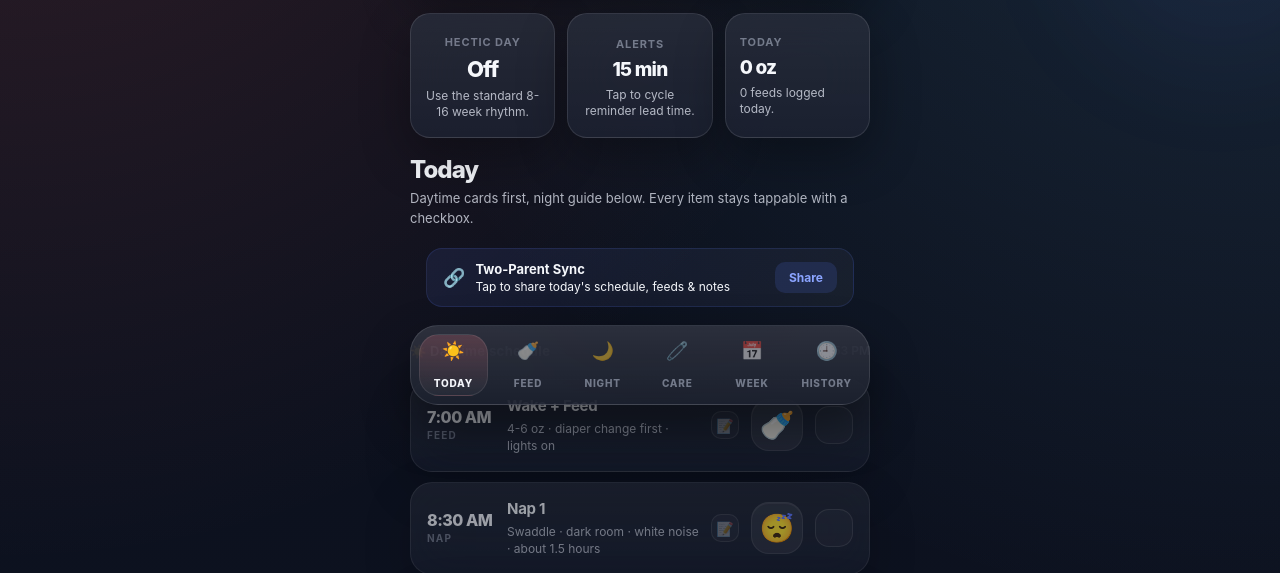
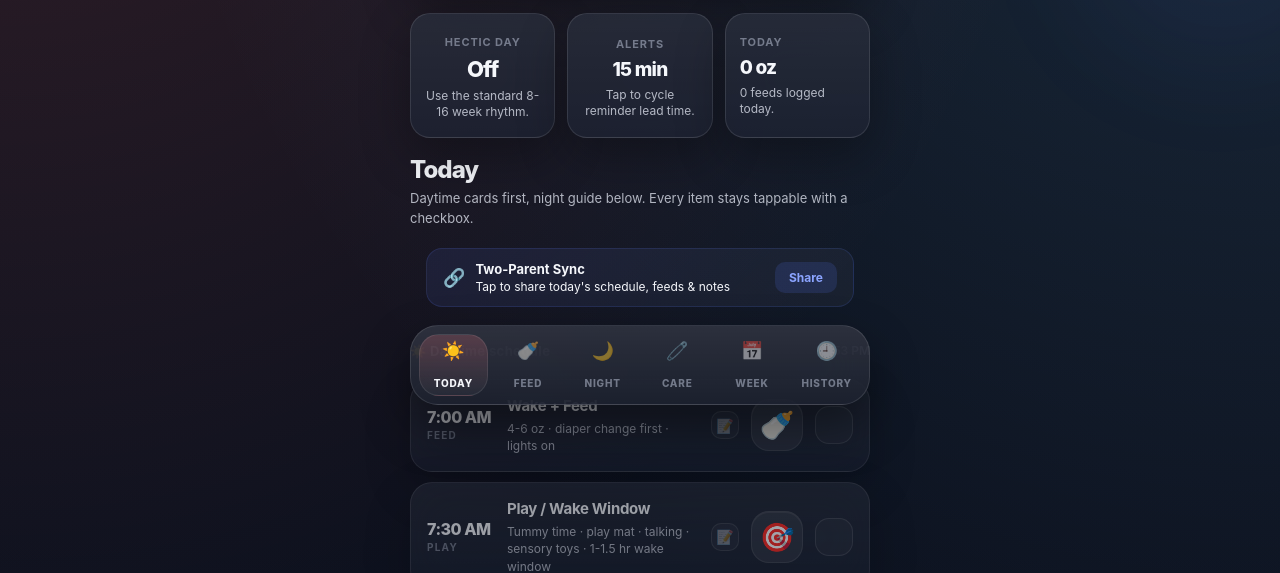
Before and after one commit to devjason41/devjason41.github.io, a plain HTML site: page baby/index.html in a window 1280 px wide. Shown: the part 385-958 px from the top of the page. Drawn offline with Linux system fonts and the light colour scheme.

Commit message:
v11: add play/wake window entries, alerts only for wake/sleep/feed (not play)

```diff
--- a/baby/index.html
+++ b/baby/index.html
@@ -1598,35 +1598,40 @@
   };
 
   const DAY_SCHEDULE = [
-    { id: "d0", displayTime: "7:00 AM", minutes: 7 * 60, label: "Wake + Feed", detail: "4-6 oz · diaper change first · lights on", emoji: "🍼", kind: "feed", tone: "day" },
-    { id: "d1", displayTime: "8:30 AM", minutes: 8 * 60 + 30, label: "Nap 1", detail: "Swaddle · dark room · white noise · about 1.5 hours", emoji: "😴", kind: "nap", tone: "day" },
-    { id: "d2", displayTime: "10:00 AM", minutes: 10 * 60, label: "Wake + Feed", detail: "4-6 oz · tummy time · play", emoji: "🍼", kind: "feed", tone: "day" },
-    { id: "d3", displayTime: "11:30 AM", minutes: 11 * 60 + 30, label: "Nap 2", detail: "Dark room · white noise · about 1.5 hours", emoji: "😴", kind: "nap", tone: "day" },
-    { id: "d4", displayTime: "1:00 PM", minutes: 13 * 60, label: "Wake + Feed", detail: "4-6 oz · reset with a diaper change first", emoji: "🍼", kind: "feed", tone: "day" },
-    { id: "d5", displayTime: "2:30 PM", minutes: 14 * 60 + 30, label: "Nap 3", detail: "Dark room · swaddle · about 1.5 hours", emoji: "😴", kind: "nap", tone: "day" },
-    { id: "d6", displayTime: "4:00 PM", minutes: 16 * 60, label: "Wake + Feed", detail: "4-6 oz · upright hold after the bottle", emoji: "🍼", kind: "feed", tone: "day" },
-    { id: "d7", displayTime: "5:15 PM", minutes: 17 * 60 + 15, label: "Catnap", detail: "30-45 minutes · end by 5:45 PM", emoji: "🌤️", kind: "nap", tone: "day" }
+    { id: "d0", displayTime: "7:00 AM", minutes: 7 * 60, label: "Wake + Feed", detail: "4-6 oz · diaper change first · lights on", emoji: "🍼", kind: "feed", tone: "day", alert: true },
+    { id: "d0p", displayTime: "7:30 AM", minutes: 7 * 60 + 30, label: "Play / Wake Window", detail: "Tummy time · play mat · talking · sensory toys · 1-1.5 hr wake window", emoji: "🎯", kind: "play", tone: "day", alert: false },
+    { id: "d1", displayTime: "8:30 AM", minutes: 8 * 60 + 30, label: "Nap 1", detail: "Swaddle · dark room · white noise · about 1.5 hours", emoji: "😴", kind: "nap", tone: "day", alert: true },
+    { id: "d2", displayTime: "10:00 AM", minutes: 10 * 60, label: "Wake + Feed", detail: "4-6 oz · diaper change", emoji: "🍼", kind: "feed", tone: "day", alert: true },
+    { id: "d2p", displayTime: "10:30 AM", minutes: 10 * 60 + 30, label: "Play / Wake Window", detail: "Tummy time · read a book · mirror play · high-contrast cards", emoji: "🎯", kind: "play", tone: "day", alert: false },
+    { id: "d3", displayTime: "11:30 AM", minutes: 11 * 60 + 30, label: "Nap 2", detail: "Dark room · white noise · about 1.5 hours", emoji: "😴", kind: "nap", tone: "day", alert: true },
+    { id: "d4", displayTime: "1:00 PM", minutes: 13 * 60, label: "Wake + Feed", detail: "4-6 oz · diaper change first", emoji: "🍼", kind: "feed", tone: "day", alert: true },
+    { id: "d4p", displayTime: "1:30 PM", minutes: 13 * 60 + 30, label: "Play / Wake Window", detail: "Floor time · kick and play · gentle bouncing · songs", emoji: "🎯", kind: "play", tone: "day", alert: false },
+    { id: "d5", displayTime: "2:30 PM", minutes: 14 * 60 + 30, label: "Nap 3", detail: "Dark room · swaddle · about 1.5 hours", emoji: "😴", kind: "nap", tone: "day", alert: true },
+    { id: "d6", displayTime: "4:00 PM", minutes: 16 * 60, label: "Wake + Feed", detail: "4-6 oz · upright hold after the bottle", emoji: "🍼", kind: "feed", tone: "day", alert: true },
+    { id: "d6p", displayTime: "4:30 PM", minutes: 16 * 60 + 30, label: "Play / Wake Window", detail: "Gentle activity · don't overstimulate before catnap", emoji: "🎯", kind: "play", tone: "day", alert: false },
+    { id: "d7", displayTime: "5:15 PM", minutes: 17 * 60 + 15, label: "Catnap", detail: "30-45 minutes · end by 5:45 PM", emoji: "🌤️", kind: "nap", tone: "day", alert: true }
   ];
 
   const HECTIC_SCHEDULE = [
-    { id: "d0", displayTime: "7:00 AM", minutes: 7 * 60, label: "Wake + Feed", detail: "4-6 oz · diaper first · anchor the day", emoji: "🍼", kind: "feed", tone: "day" },
-    { id: "d1", displayTime: "8:45 AM", minutes: 8 * 60 + 45, label: "Nap 1 (flex)", detail: "Carrier, crib, or stroller. A shorter nap still counts.", emoji: "😴", kind: "nap", tone: "day" },
-    { id: "d2", displayTime: "10:30 AM", minutes: 10 * 60 + 30, label: "Feed", detail: "4-6 oz wherever you are", emoji: "🍼", kind: "feed", tone: "day" },
-    { id: "d3", displayTime: "12:15 PM", minutes: 12 * 60 + 15, label: "Nap 2 (flex)", detail: "Aim for rest, not perfection. Car seat naps count today.", emoji: "😴", kind: "nap", tone: "day" },
-    { id: "d4", displayTime: "1:45 PM", minutes: 13 * 60 + 45, label: "Feed", detail: "4-6 oz · stay steady even if naps were messy", emoji: "🍼", kind: "feed", tone: "day" },
-    { id: "d5", displayTime: "3:15 PM", minutes: 15 * 60 + 15, label: "Nap 3 (flex)", detail: "Short reset nap is enough on a hectic day", emoji: "😴", kind: "nap", tone: "day" },
-    { id: "d6", displayTime: "4:45 PM", minutes: 16 * 60 + 45, label: "Feed", detail: "4-6 oz · protect the evening", emoji: "🍼", kind: "feed", tone: "day" },
-    { id: "d7", displayTime: "5:30 PM", minutes: 17 * 60 + 30, label: "Catnap (optional)", detail: "Quick reset only if the evening needs it", emoji: "🌤️", kind: "nap", tone: "day" }
+    { id: "d0", displayTime: "7:00 AM", minutes: 7 * 60, label: "Wake + Feed", detail: "4-6 oz · diaper first · anchor the day", emoji: "🍼", kind: "feed", tone: "day", alert: true },
+    { id: "d0p", displayTime: "7:30 AM", minutes: 7 * 60 + 30, label: "Play (flex)", detail: "Whatever works — floor, bouncer, carrier, errands", emoji: "🎯", kind: "play", tone: "day", alert: false },
+    { id: "d1", displayTime: "8:45 AM", minutes: 8 * 60 + 45, label: "Nap 1 (flex)", detail: "Carrier, crib, or stroller. A shorter nap still counts.", emoji: "😴", kind: "nap", tone: "day", alert: true },
+    { id: "d2", displayTime: "10:30 AM", minutes: 10 * 60 + 30, label: "Feed", detail: "4-6 oz wherever you are", emoji: "🍼", kind: "feed", tone: "day", alert: true },
+    { id: "d3", displayTime: "12:15 PM", minutes: 12 * 60 + 15, label: "Nap 2 (flex)", detail: "Aim for rest, not perfection. Car seat naps count today.", emoji: "😴", kind: "nap", tone: "day", alert: true },
+    { id: "d4", displayTime: "1:45 PM", minutes: 13 * 60 + 45, label: "Feed", detail: "4-6 oz · stay steady even if naps were messy", emoji: "🍼", kind: "feed", tone: "day", alert: true },
+    { id: "d5", displayTime: "3:15 PM", minutes: 15 * 60 + 15, label: "Nap 3 (flex)", detail: "Short reset nap is enough on a hectic day", emoji: "😴", kind: "nap", tone: "day", alert: true },
+    { id: "d6", displayTime: "4:45 PM", minutes: 16 * 60 + 45, label: "Feed", detail: "4-6 oz · protect the evening", emoji: "🍼", kind: "feed", tone: "day", alert: true },
+    { id: "d7", displayTime: "5:30 PM", minutes: 17 * 60 + 30, label: "Catnap (optional)", detail: "Quick reset only if the evening needs it", emoji: "🌤️", kind: "nap", tone: "day", alert: true }
   ];
 
   const NIGHT_SCHEDULE = [
-    { id: "n0", displayTime: "6:15 PM", minutes: 18 * 60 + 15, label: "Bath + bedtime routine", detail: "Bath, lotion, pajamas, swaddle, calm voices", emoji: "🛁", kind: "routine", tone: "night" },
-    { id: "n1", displayTime: "6:45 PM", minutes: 18 * 60 + 45, label: "Final bottle", detail: "4-6 oz · dim room · quiet and slow", emoji: "🍼", kind: "feed", tone: "night" },
-    { id: "n2", displayTime: "7:00 PM", minutes: 19 * 60, label: "In crib", detail: "Drowsy but awake · sound machine · lights off", emoji: "🌙", kind: "sleep", tone: "night" },
-    { id: "n3", displayTime: "10:00-10:30 PM", minutes: 22 * 60, label: "Optional dream feed", detail: "3-4 oz · do not fully wake baby", emoji: "🌌", kind: "feed", tone: "night" },
-    { id: "n4", displayTime: "Middle of night", minutes: 2 * 60, label: "If baby wakes", detail: "Wait 5 minutes, then 4-5 oz, dark, silent", emoji: "🌘", kind: "feed", tone: "night" },
-    { id: "n5", displayTime: "5:00-6:30 AM", minutes: 5 * 60, label: "Early wake window", detail: "Not morning yet · keep dark · use pacifier", emoji: "🌫️", kind: "settle", tone: "night" },
-    { id: "n6", displayTime: "7:00 AM", minutes: 7 * 60, label: "Morning anchor", detail: "Lights on · diaper · start the day", emoji: "☀️", kind: "wake", tone: "night" }
+    { id: "n0", displayTime: "6:15 PM", minutes: 18 * 60 + 15, label: "Bath + bedtime routine", detail: "Bath, lotion, pajamas, swaddle, calm voices", emoji: "🛁", kind: "routine", tone: "night", alert: true },
+    { id: "n1", displayTime: "6:45 PM", minutes: 18 * 60 + 45, label: "Final bottle", detail: "4-6 oz · dim room · quiet and slow", emoji: "🍼", kind: "feed", tone: "night", alert: true },
+    { id: "n2", displayTime: "7:00 PM", minutes: 19 * 60, label: "In crib", detail: "Drowsy but awake · sound machine · lights off", emoji: "🌙", kind: "sleep", tone: "night", alert: true },
+    { id: "n3", displayTime: "10:00-10:30 PM", minutes: 22 * 60, label: "Optional dream feed", detail: "3-4 oz · do not fully wake baby", emoji: "🌌", kind: "feed", tone: "night", alert: true },
+    { id: "n4", displayTime: "Middle of night", minutes: 2 * 60, label: "If baby wakes", detail: "Wait 5 minutes, then 4-5 oz, dark, silent", emoji: "🌘", kind: "feed", tone: "night", alert: false },
+    { id: "n5", displayTime: "5:00-6:30 AM", minutes: 5 * 60, label: "Early wake window", detail: "Not morning yet · keep dark · use pacifier", emoji: "🌫️", kind: "settle", tone: "night", alert: false },
+    { id: "n6", displayTime: "7:00 AM", minutes: 7 * 60, label: "Morning anchor", detail: "Lights on · diaper · start the day", emoji: "☀️", kind: "wake", tone: "night", alert: true }
   ];
 
   const state = {
@@ -2192,12 +2197,16 @@
     const activeState = getActiveScheduleState(date);
     if (activeState.phase === "day") {
       const dayTimeline = buildDayTimeline();
-      const upcomingDay = dayTimeline.filter(item => item.start > activeState.minute);
-      return [...upcomingDay, { ...NIGHT_SCHEDULE[0], start: NIGHT_PHASE_START }];
+      const upcomingDay = dayTimeline.filter(item => item.start > activeState.minute && item.alert !== false);
+      const firstNight = NIGHT_SCHEDULE[0];
+      if (firstNight.alert !== false) {
+        return [...upcomingDay, { ...firstNight, start: NIGHT_PHASE_START }];
+      }
+      return upcomingDay;
     }
 
     const nightTimeline = buildNightTimeline();
-    return nightTimeline.filter(item => item.start > activeState.normalizedNightMinute);
+    return nightTimeline.filter(item => item.start > activeState.normalizedNightMinute && item.alert !== false);
   }
 
   function checkAlerts() {
```
